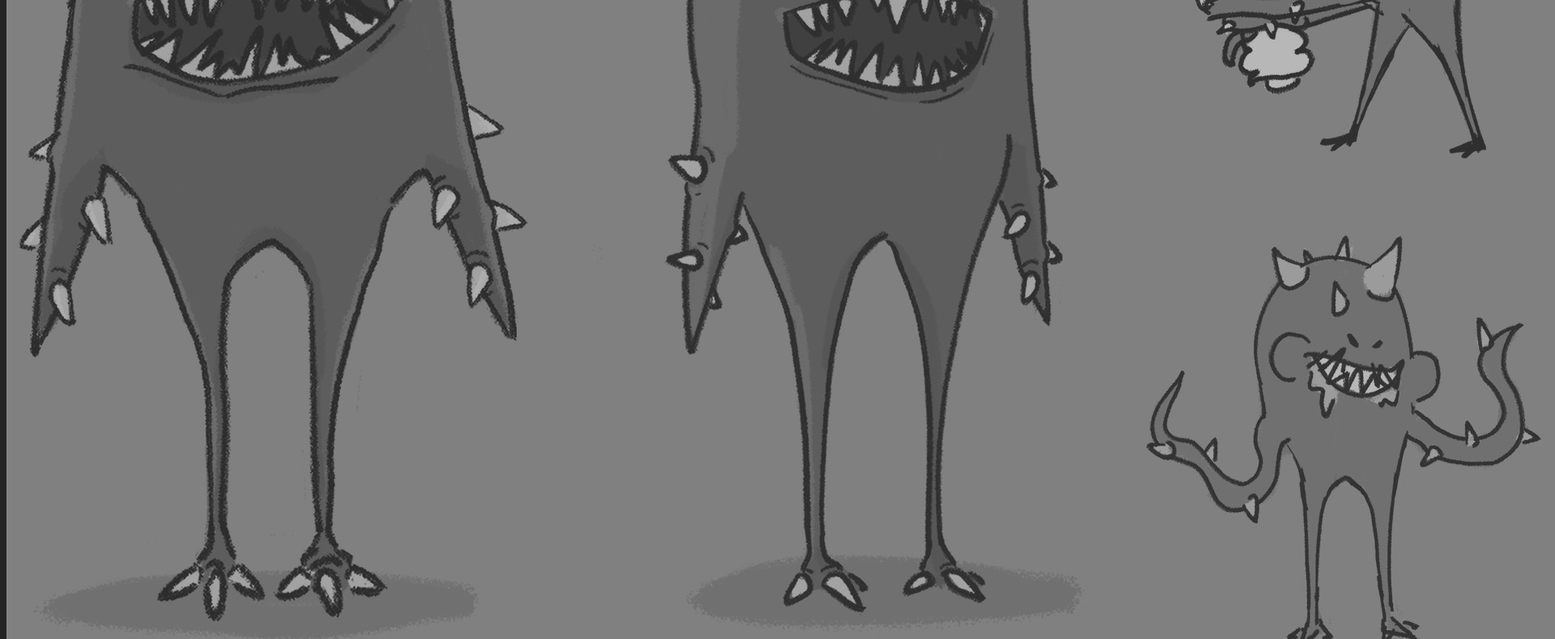
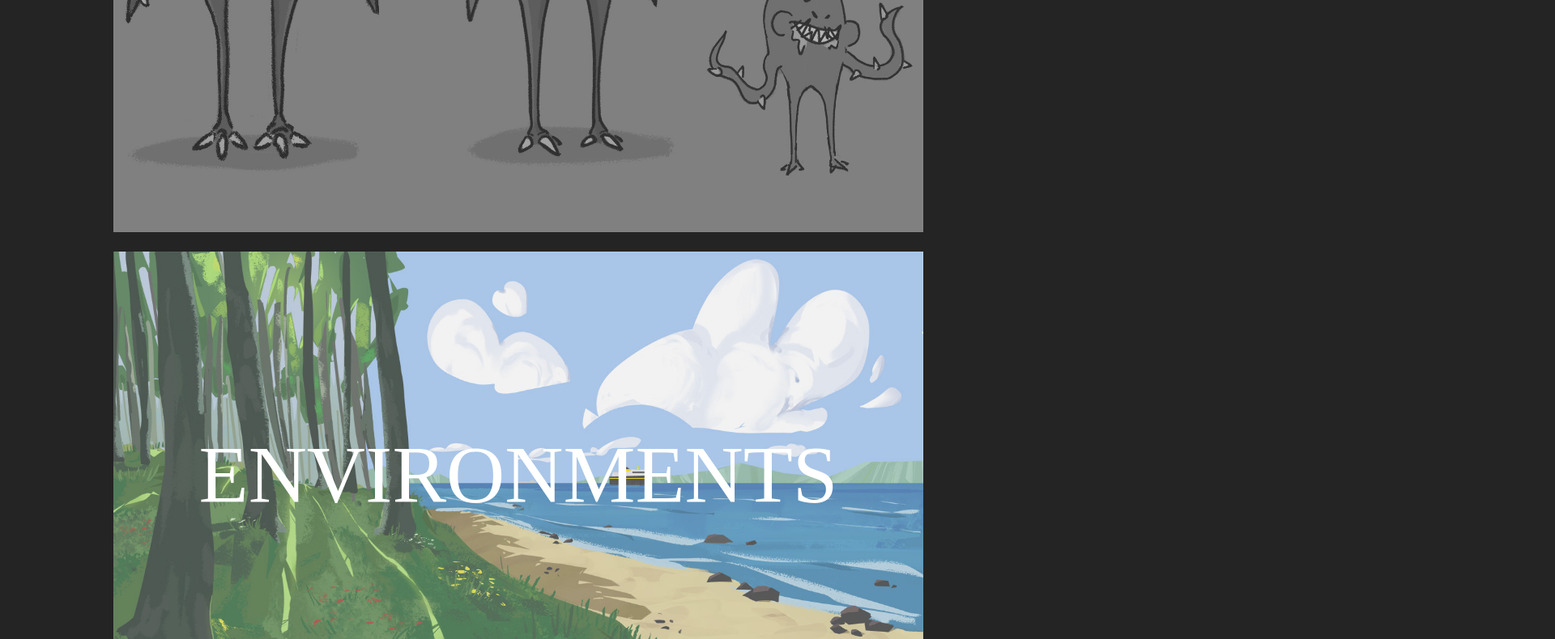
Before and after one commit to kringlehub/kringlehub.github.io, a plain HTML site: page index.html in a window 1280 px wide. Shown: the part 631-1421 px from the top of the page at 81% size, 1920 px wide, since content can reach past the window. Drawn offline with Linux system fonts and the light colour scheme; a web font is replaced by a local one.

Commit message:
Add files via upload

```diff
--- a/style.css
+++ b/style.css
@@ -45,6 +45,7 @@
   text-align: center;
   padding: 0;
   margin: 0;
+  min-width: 500px;
 }
 
 .navbar li a:hover{
@@ -206,3 +207,36 @@
 .dropdown:hover .dropdown-content {
   display: block;
 }
+
+
+/* CSS REMAKE 05/11/2023 */
+
+.gallery-picture {
+  position: relative;
+  padding-bottom: 20px;
+
+  margin: auto;
+  text-align: center;
+}
+
+.gallery-picture img {
+  width: 1000px;
+}
+
+.home-picture-text {
+  color: white;
+  position: absolute;
+  top: 50%;
+  left: 50%;
+  transform: translate(-50%, -65%);
+  font-family: SublimaBold;
+
+  font-size: 100px;
+}
+
+
+.home-select-hover div:hover{
+  opacity: .8;
+  transition: 0.3s ease;
+
+}
```
